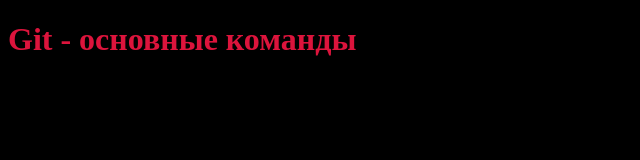
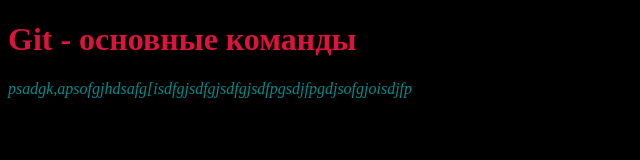
Before and after one commit to AxelQw909/projectgit, a plain HTML site: page index.html in a window 1280 px wide. Shown: the whole page, without its empty margins (0-640 px from the left). Drawn offline with Linux system fonts and the light colour scheme.

Commit message:
add paragraphs

```diff
--- a/css/style.css
+++ b/css/style.css
@@ -4,3 +4,7 @@
 h1{
     color: crimson;
 }
+p{
+    font-style: italic;
+    color: darkcyan;
+}
--- a/index.html
+++ b/index.html
@@ -7,5 +7,7 @@
     <link rel="stylesheet" href="css/style.css">
 <body>
     <h1>Git - основные команды</h1>
+
+    <p>psadgk,apsofgjhdsafg[isdfgjsdfgjsdfgjsdfpgsdjfpgdjsofgjoisdjfp</p>
 </body>
 </html>
```
